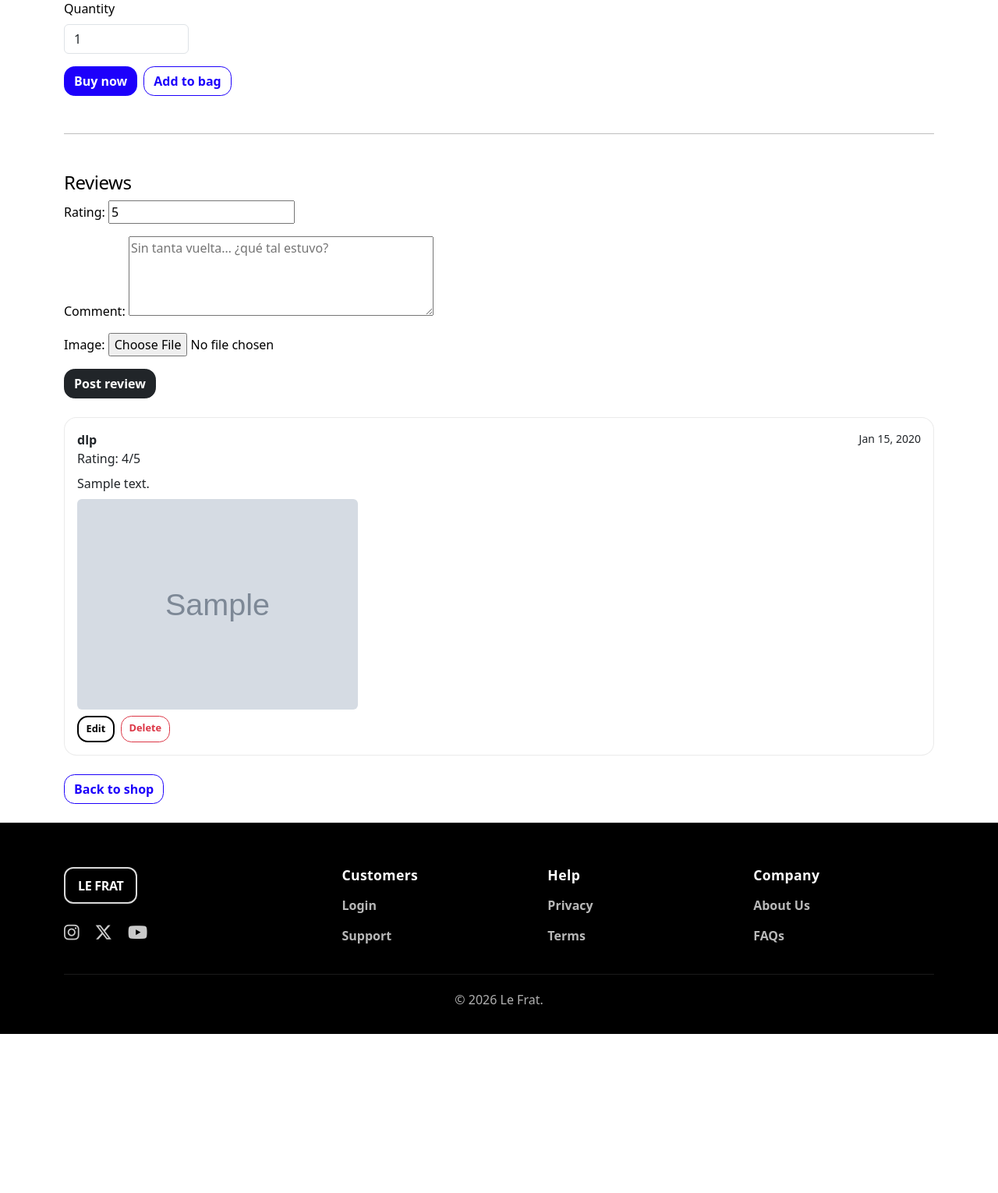
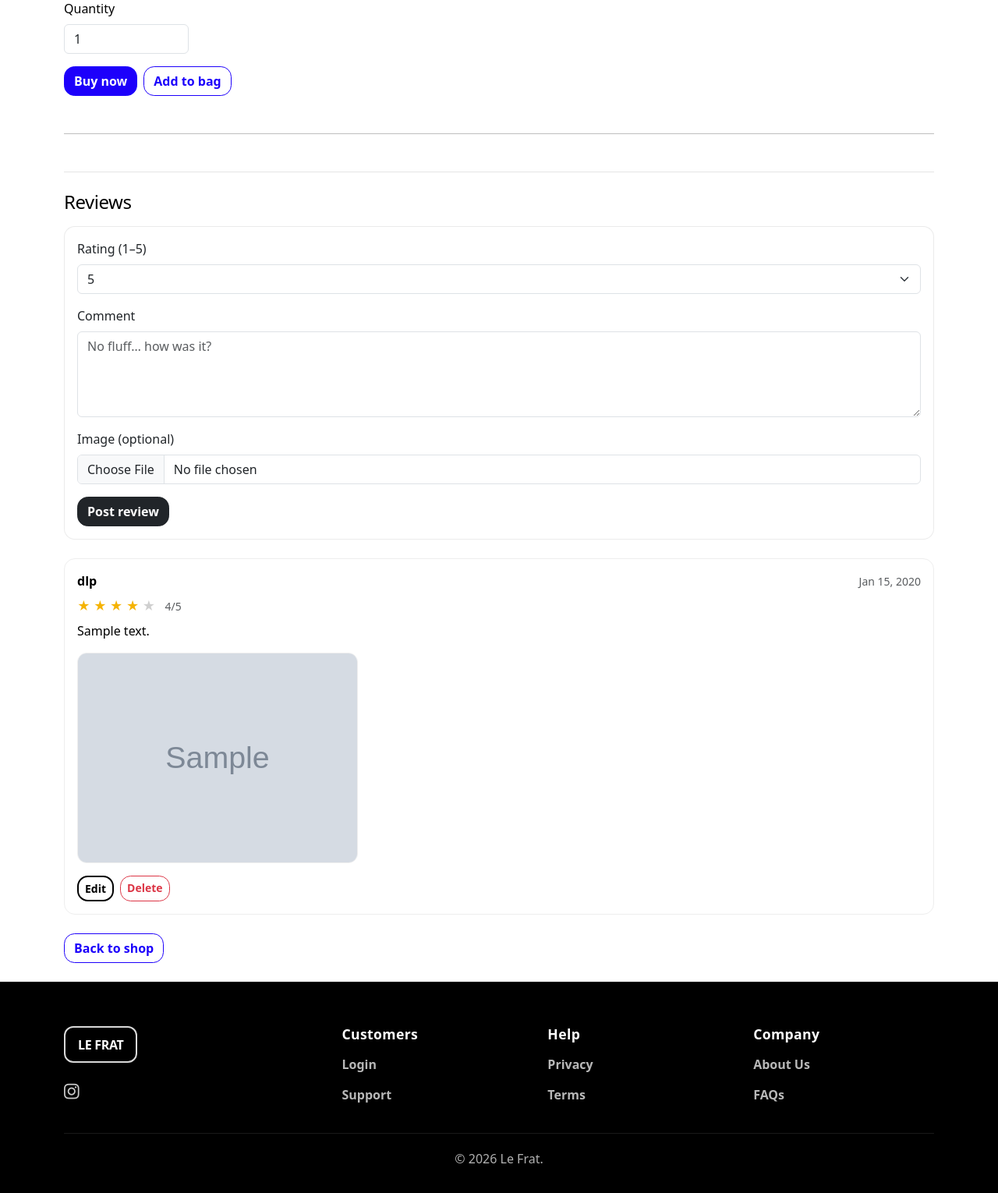
Before and after one commit to madlp24/le-frat, a Django app: page /products/1/ in a window 1280 px wide. Shown: the part 296-1826 px from the top of the page at 78% size. Before the commit the page ends 1622 px from the top, so only its background shows below. Run offline with Django 5.2, Linux system fonts and the light colour scheme; a user stored in the database is signed in; data comes from the database, SQL or seed files in the repository; tables that the repository leaves empty hold one stand-in row (values such as "Sample post"); grey boxes marked "Sample" are stand-in pictures.

Commit message:
Finish the reviews app

```diff
--- a/products/templates/products/product_detail.html
+++ b/products/templates/products/product_detail.html
@@ -8,7 +8,7 @@
 
   {% if product.image %}
     <div class="lf-product-media">
-      <img src="{{ product.image.url }}" alt="{{ product.name }}" class="img-fluid mb-3">
+      <img src="{{ product.image.url }}" alt="{{ product.name }}" class="img-fluid mb-3 lf-product-img">
     </div>
   {% endif %}
 
@@ -31,7 +31,7 @@
     >
 
     <div class="mt-3 d-flex gap-2">
-      <!-- ✅ Buy now = add + go to checkout -->
+      <!-- Buy now = add + go to checkout -->
       <button
         class="btn btn-primary"
         type="submit"
@@ -41,7 +41,7 @@
         Buy now
       </button>
 
-      <!-- ✅ Add to bag = add + go to bag -->
+      <!-- Add to bag = add + go to bag -->
       <button
         class="btn btn-outline-primary"
         type="submit"
@@ -52,16 +52,47 @@
       </button>
     </div>
   </form>
+
   <hr class="my-5">
 
-  <h2 class="h4">Reviews</h2>
+  <!-- Reviews -->
+  <div class="reviews-wrap">
+    <h2 class="h4 mb-3">Reviews</h2>
 
     {% if user.is_authenticated %}
-    <form method="POST" action="{% url 'add_review' product.id %}" enctype="multipart/form-data" class="mb-4">
+      <div class="card p-3 mb-4" style="border-radius: 14px;">
+        <form method="POST" action="{% url 'add_review' product.id %}" enctype="multipart/form-data">
           {% csrf_token %}
-      {{ review_form.as_p }}
+
+         <div class="mb-3">
+          <label class="form-label">Rating (1–5)</label>
+          {{ review_form.rating }}
+          {% if review_form.rating.errors %}
+            <div class="text-danger small mt-1">{{ review_form.rating.errors }}</div>
+          {% endif %}
+        </div>
+
+
+
+          <div class="mb-3">
+            <label class="form-label">Comment</label>
+            {{ review_form.comment }}
+            {% if review_form.comment.errors %}
+              <div class="text-danger small mt-1">{{ review_form.comment.errors }}</div>
+            {% endif %}
+          </div>
+
+          <div class="mb-3">
+            <label class="form-label">Image (optional)</label>
+            {{ review_form.image }}
+            {% if review_form.image.errors %}
+              <div class="text-danger small mt-1">{{ review_form.image.errors }}</div>
+            {% endif %}
+          </div>
+
           <button class="btn btn-dark" type="submit">Post review</button>
         </form>
+      </div>
     {% else %}
       <p><a href="{% url 'account_login' %}">Log in</a> to leave a review.</p>
     {% endif %}
@@ -69,21 +100,31 @@
     {% if reviews %}
       <div class="d-flex flex-column gap-3">
         {% for r in reviews %}
-        <div class="card p-3">
-          <div class="d-flex justify-content-between">
+          <div class="review-card">
+            <div class="review-meta mb-2">
               <strong>{{ r.user.username }}</strong>
-            <small>{{ r.created_at|date:"M d, Y" }}</small>
+              <small class="text-muted">{{ r.created_at|date:"M d, Y" }}</small>
             </div>
 
-          <div class="mb-2">Rating: {{ r.rating }}/5</div>
+            <div class="mb-2">
+              {% for i in "12345" %}
+                {% if forloop.counter <= r.rating %}
+                  <span style="color:#f5b301;">★</span>
+                {% else %}
+                  <span style="color:#cfcfcf;">★</span>
+                {% endif %}
+              {% endfor %}
+              <span class="text-muted small ms-2">{{ r.rating }}/5</span>
+            </div>
+
             <p class="mb-2">{{ r.comment }}</p>
 
             {% if r.image %}
-            <img src="{{ r.image.url }}" alt="Review image" class="img-fluid rounded" style="max-width: 360px;">
+              <img src="{{ r.image.url }}" alt="Review image" class="review-img mt-2">
             {% endif %}
 
             {% if user == r.user or user.is_staff %}
-            <div class="mt-2 d-flex gap-2">
+              <div class="mt-3 d-flex gap-2">
                 <a class="btn btn-sm btn-outline-secondary" href="{% url 'edit_review' r.id %}">Edit</a>
                 <a class="btn btn-sm btn-outline-danger" href="{% url 'delete_review' r.id %}">Delete</a>
               </div>
@@ -92,11 +133,42 @@
         {% endfor %}
       </div>
     {% else %}
-    <p>No reviews yet. Be the first.</p>
+      <p class="text-muted">No reviews yet. Be the first.</p>
     {% endif %}
+  </div>
 
   <div class="mt-4">
     <a class="btn btn-outline-primary" href="{% url 'products' %}">Back to shop</a>
   </div>
 </div>
 {% endblock %}
+
+<script>
+  (function () {
+    const wrap = document.querySelector('.lf-stars');
+    if (!wrap) return;
+
+    const inputId = wrap.getAttribute('data-target');
+    const input = document.getElementById(inputId);
+    const stars = [...wrap.querySelectorAll('.lf-star')];
+
+    function paint(value) {
+      stars.forEach(star => {
+        const v = Number(star.getAttribute('data-value'));
+        star.classList.toggle('is-active', v <= value);
+      });
+    }
+
+    // default (from hidden input value)
+    const initial = Number(input.value || 5);
+    paint(initial);
+
+    stars.forEach(star => {
+      star.addEventListener('click', () => {
+        const value = Number(star.getAttribute('data-value'));
+        input.value = value;
+        paint(value);
+      });
+    });
+  })();
+</script>
--- a/products/urls.py
+++ b/products/urls.py
@@ -1,5 +1,6 @@
 from django.urls import path
 from . import views
+from reviews import views as review_views
 
 urlpatterns = [
     path("", views.product_list, name="products"),
@@ -10,3 +11,11 @@ urlpatterns = [
     path("edit/<int:product_id>/", views.edit_product, name="edit_product"),
     path("delete/<int:product_id>/", views.delete_product, name="delete_product"),
 ]
+
+
+
+urlpatterns += [
+    path("<int:product_id>/reviews/add/", review_views.add_review, name="add_review"),
+    path("reviews/<int:review_id>/edit/", review_views.edit_review, name="edit_review"),
+    path("reviews/<int:review_id>/delete/", review_views.delete_review, name="delete_review"),
+]
--- a/reviews/forms.py
+++ b/reviews/forms.py
@@ -2,9 +2,20 @@ from django import forms
 from .models import ProductReview
 
 class ProductReviewForm(forms.ModelForm):
+    rating = forms.ChoiceField(
+        choices=[(1, "1"), (2, "2"), (3, "3"), (4, "4"), (5, "5")],
+        initial=5,
+        widget=forms.Select(attrs={"class": "form-select"})
+    )
+
     class Meta:
         model = ProductReview
         fields = ("rating", "comment", "image")
         widgets = {
-            "comment": forms.Textarea(attrs={"rows": 4, "placeholder": "Sin tanta vuelta… ¿qué tal estuvo?"}),
+            "comment": forms.Textarea(attrs={
+                "rows": 4,
+                "class": "form-control",
+                "placeholder": "No fluff… how was it?"
+            }),
+            "image": forms.ClearableFileInput(attrs={"class": "form-control"}),
         }
--- a/reviews/views.py
+++ b/reviews/views.py
@@ -21,7 +21,8 @@ def add_review(request, product_id):
             review.product = product
             review.user = request.user
             review.save()
-            messages.success(request, "Review added. Gracias por contarla 🔥")
+            messages.success(request, "Review added. Thanks for sharing!")
+
         else:
             messages.error(request, "Please fix the errors in the form.")
     return redirect("product_detail", product_id=product.id)
--- a/static/css/base.css
+++ b/static/css/base.css
@@ -1170,3 +1170,67 @@ form[method="GET"]{
 @media (max-width: 576px){
   .lf-product-media{ max-width: 340px; }
 }
+
+/* Reviews section */
+.reviews-wrap {
+  border-top: 1px solid #e5e5e5;
+  padding-top: 1.5rem;
+  margin-top: 2rem;
+}
+
+.review-card {
+  border: 1px solid #eee;
+  border-radius: 14px;
+  padding: 1rem;
+  background: #fff;
+}
+
+.review-meta {
+  display: flex;
+  justify-content: space-between;
+  gap: 1rem;
+  align-items: baseline;
+}
+
+.review-img {
+  max-width: 360px;
+  width: 100%;
+  border-radius: 12px;
+  border: 1px solid #eee;
+}
+
+/* Star rating input */
+
+
+.star-rating input {
+  display: none;
+}
+
+.star-rating label {
+  cursor: pointer;
+  font-size: 1.4rem;
+  line-height: 1;
+  color: #cfcfcf;
+  transition: transform 0.08s ease-in-out;
+}
+
+.star-rating label:hover {
+  transform: scale(1.05);
+}
+
+/* fill stars on hover and when checked */
+.star-rating label:hover,
+.star-rating label:hover ~ label,
+.star-rating input:checked ~ label {
+  color: #f5b301;
+}
+
+/* Le Frat star rating (manual) */
+
+.lf-star:hover{
+  transform: scale(1.06);
+}
+
+.lf-star.is-active{
+  color: #f5b301;
+}
--- a/templates/includes/footer.html
+++ b/templates/includes/footer.html
@@ -10,11 +10,8 @@
           <a class="lf-footer__social" href="https://www.instagram.com/lefrattt?igsh=MXUxbWlqejhhMGQ4OA==" aria-label="Instagram">
             <i class="fa-brands fa-instagram"></i>
           </a>
-          <a class="lf-footer__social" href="#" aria-label="X">
-            <i class="fa-brands fa-x-twitter"></i>
-          </a>
-          <a class="lf-footer__social" href="#" aria-label="YouTube">
-            <i class="fa-brands fa-youtube"></i>
+          <a class="lf-footer__social" href="https://www.facebook.com/profile.php?id=61587399382148" aria-label="Facebook">
+            <i class="fa-brands fa-x-facebook"></i>
           </a>
         </div>
       </div>
```
Also changed, not shown: reviews/templates/reviews/review_confirm_delete.html (+14 -0 lines), reviews/templates/reviews/review_form.html (+44 -0 lines), reviews/urls.py (deleted, +0 -8 lines), README.md. Lines whose indentation alone changed are shown as unchanged.
